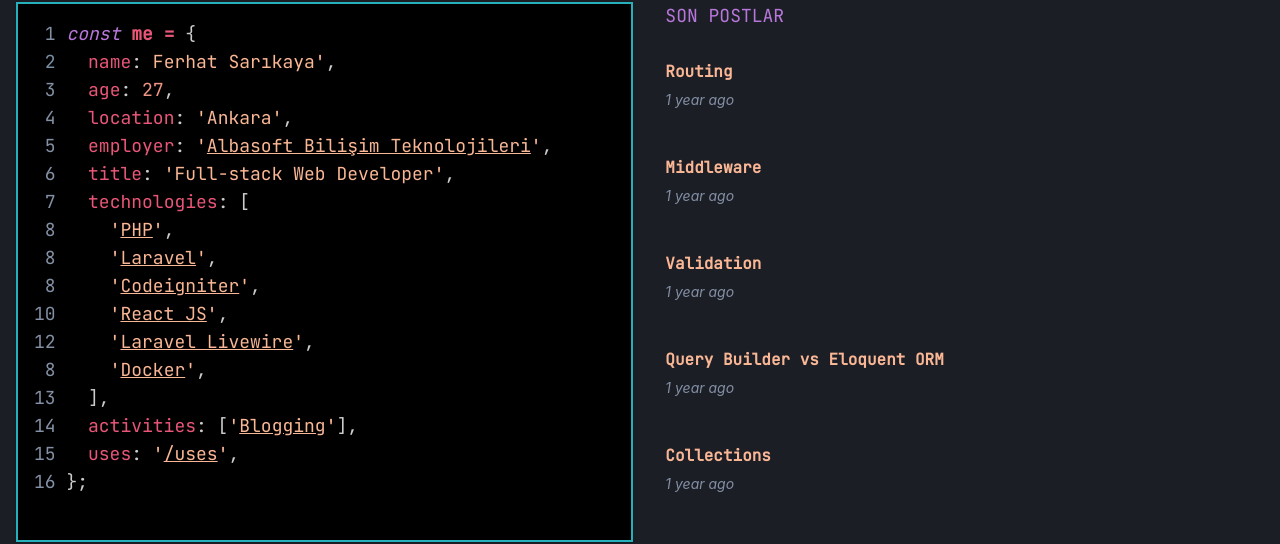
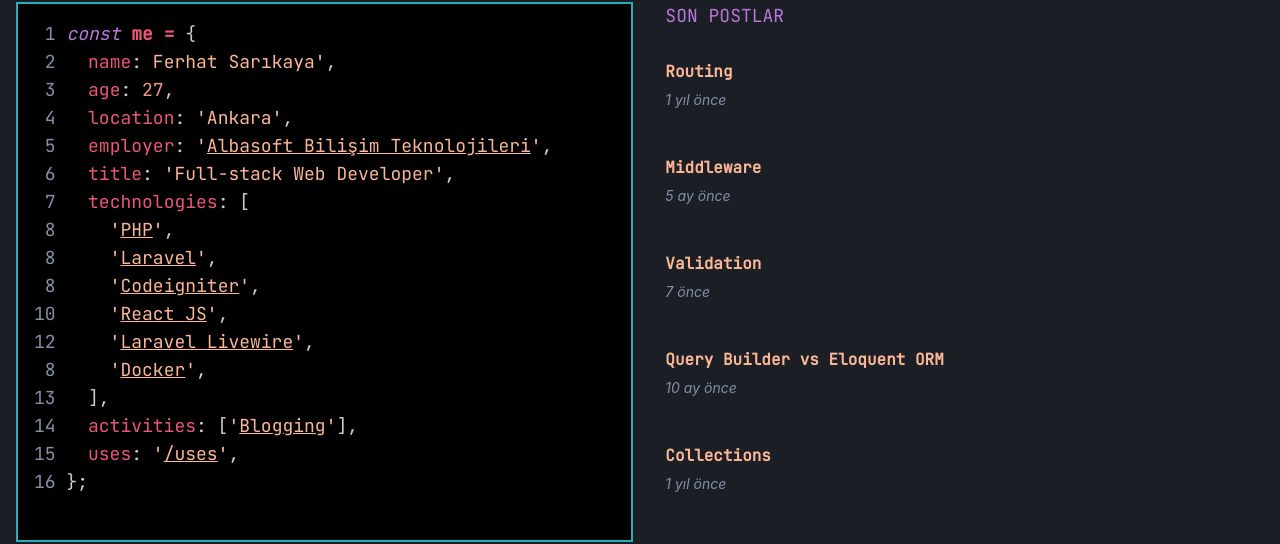
Before and after one commit to fsarikaya96/blog-frontend, a React (Create React App) app: page / in a window 1280 px wide. Shown: the part 106-650 px from the top of the page. Built offline with nearby package versions, Linux system fonts and the light colour scheme.

Commit message:
fix: ingilizce yazılar türkçe olarak değiştirildi

```diff
--- a/src/compenents/section-posts/Posts.js
+++ b/src/compenents/section-posts/Posts.js
@@ -10,7 +10,7 @@
                             <strong>Routing</strong>
                         </Link>
                     </p>
-                    <div class="font-normal text-dark text-sm"><em>1 year ago</em></div>
+                    <div class="font-normal text-dark text-sm"><em>1 yıl önce</em></div>
                 </div>
                 <div class="mb-12">
                     <p class="mb-2 leading-tight font-display">
@@ -18,7 +18,7 @@
                             <strong>Middleware</strong>
                         </Link>
                     </p>
-                    <div class="font-normal text-dark text-sm"><em>1 year ago</em></div>
+                    <div class="font-normal text-dark text-sm"><em>5 ay önce</em></div>
                 </div>
                 <div class="mb-12">
                     <p class="mb-2 leading-tight font-display">
@@ -26,7 +26,7 @@
                             <strong>Validation</strong>
                         </Link>
                     </p>
-                    <div class="font-normal text-dark text-sm"><em>1 year ago</em></div>
+                    <div class="font-normal text-dark text-sm"><em>7 önce</em></div>
                 </div>
                 <div class="mb-12">
                     <p class="mb-2 leading-tight font-display">
@@ -34,7 +34,7 @@
                             <strong>Query Builder vs Eloquent ORM</strong>
                         </Link>
                     </p>
-                    <div class="font-normal text-dark text-sm"><em>1 year ago</em></div>
+                    <div class="font-normal text-dark text-sm"><em>10 ay önce</em></div>
                 </div>
                 <div class="mb-12">
                     <p class="mb-2 leading-tight font-display">
@@ -42,7 +42,7 @@
                             <strong>Collections</strong>
                         </Link>
                     </p>
-                    <div class="font-normal text-dark text-sm"><em>1 year ago</em></div>
+                    <div class="font-normal text-dark text-sm"><em>1 yıl önce</em></div>
                 </div>
             </section>
     )
```
